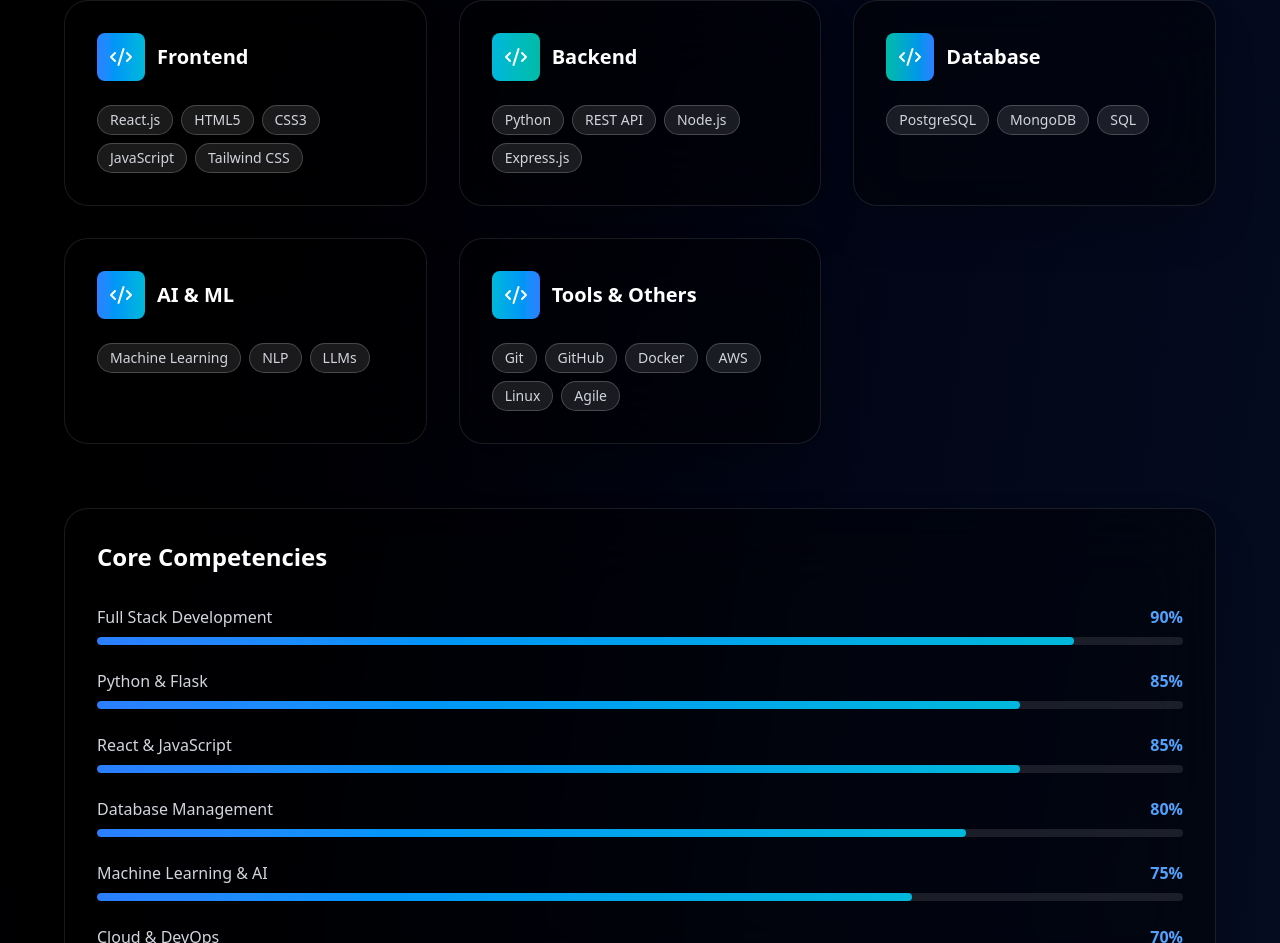
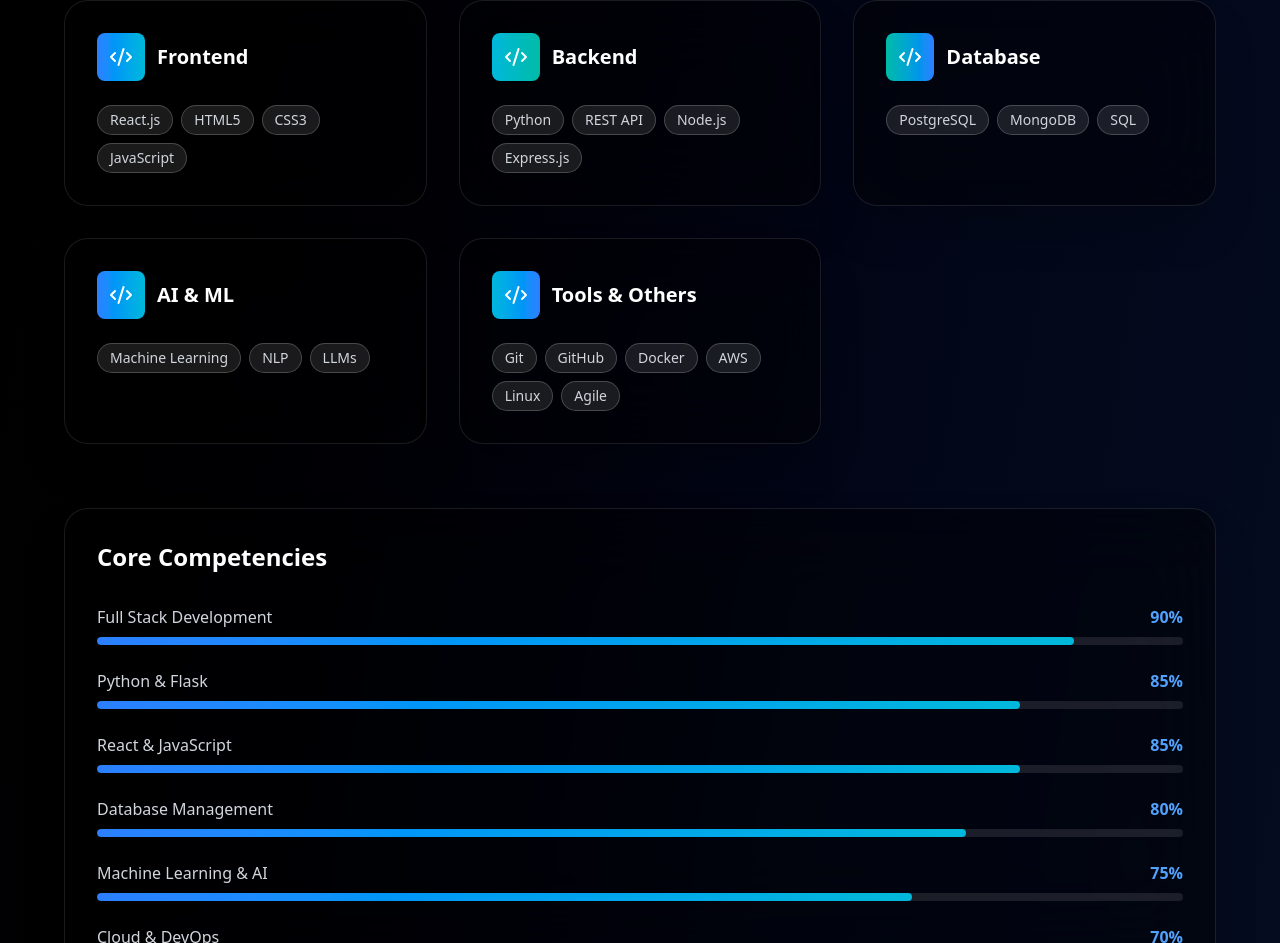
Before and after one commit to udaykirankalli/portfolio, a Next.js app: page / in a window 1280 px wide. Shown: the part 2137-3080 px from the top of the page. Built offline with nearby package versions, Linux system fonts and the light colour scheme.

Commit message:
updated skills

```diff
--- a/src/components/sections/Skills.tsx
+++ b/src/components/sections/Skills.tsx
@@ -6,7 +6,7 @@ export default function Skills() {
   const skillCategories = [
     {
       category: 'Frontend',
-      skills: ['React.js', 'HTML5', 'CSS3', 'JavaScript', 'Tailwind CSS'],
+      skills: ['React.js', 'HTML5', 'CSS3', 'JavaScript'],
       color: 'from-blue-500 to-cyan-500',
     },
     {
```
